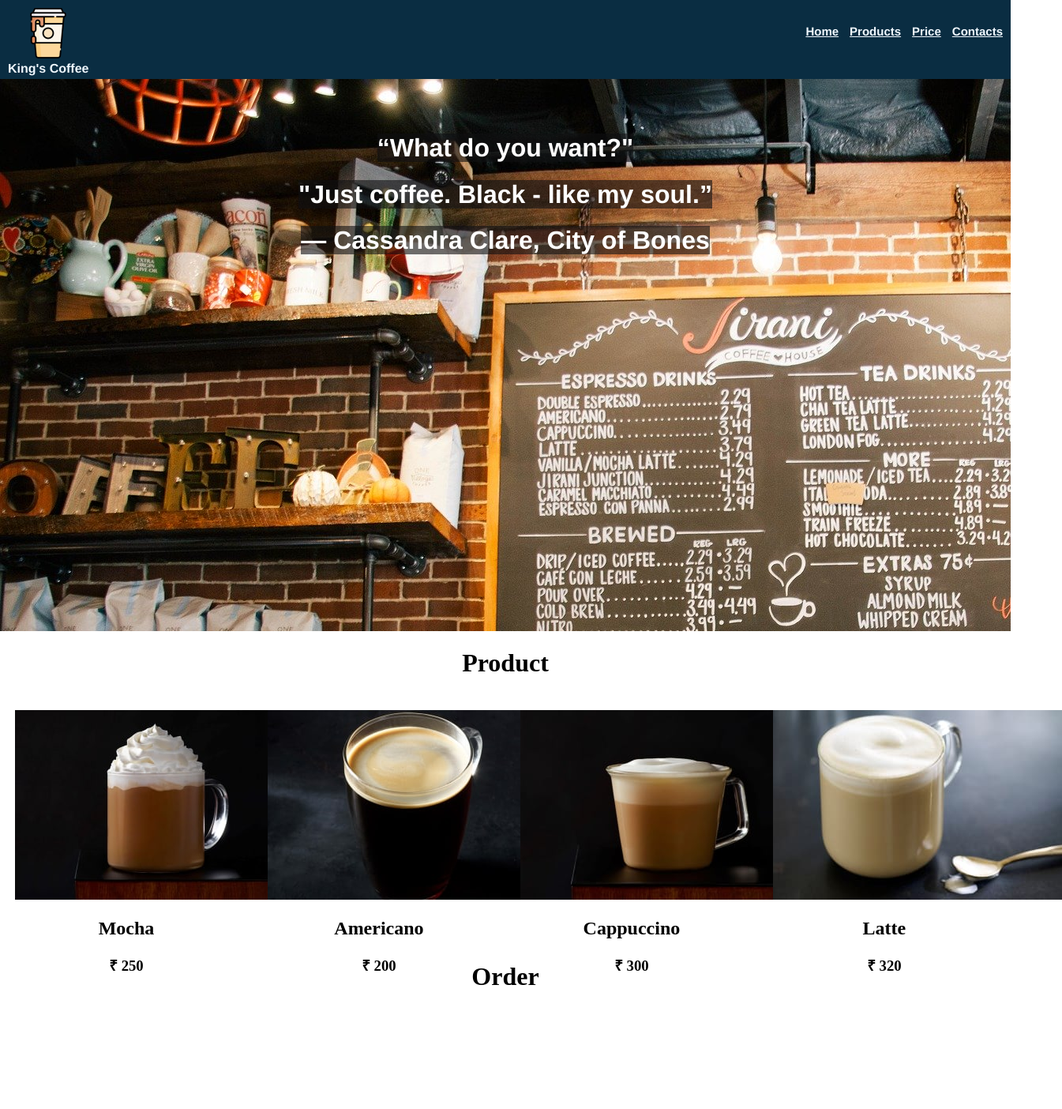
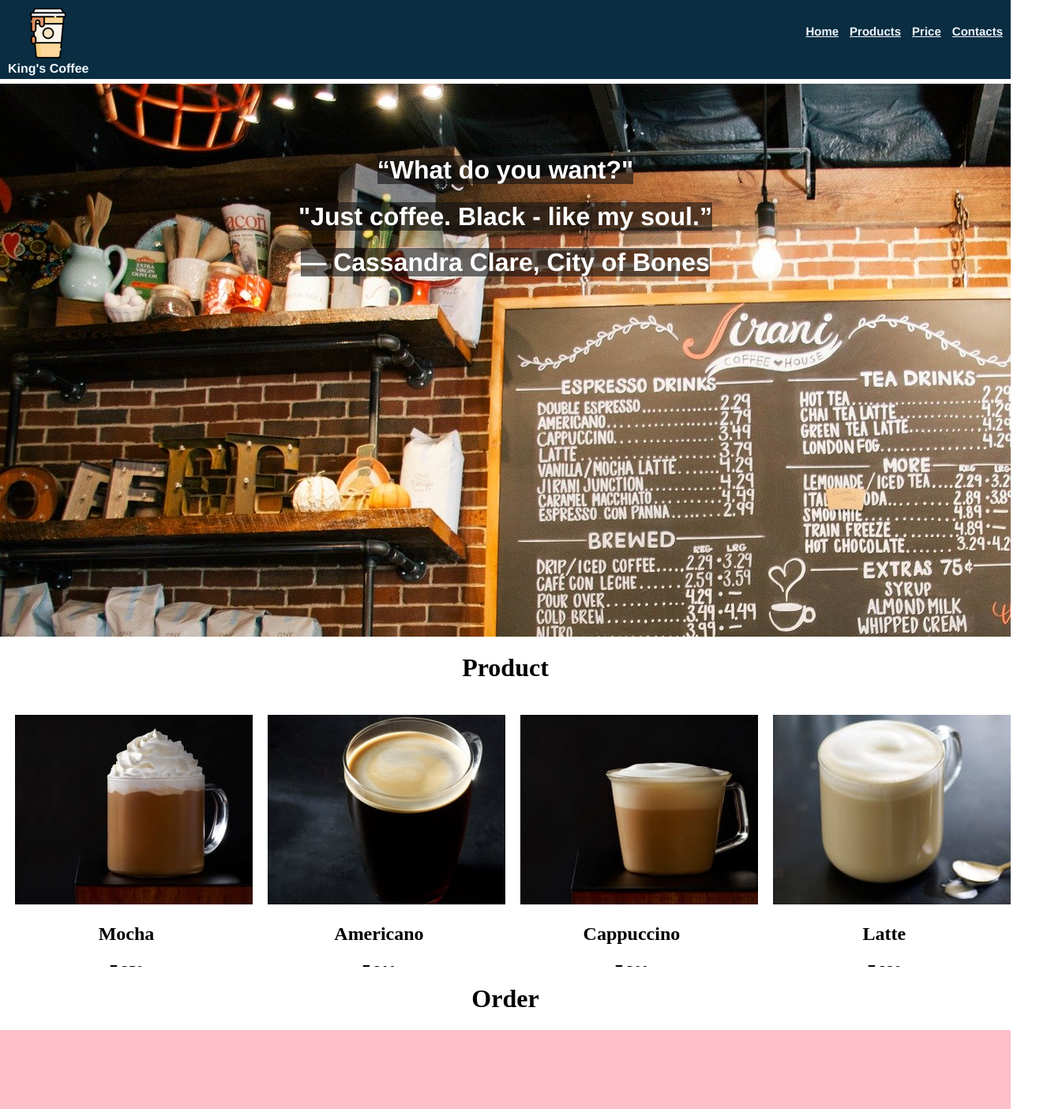
Before and after one commit to pandey-alok/CoffeeShop, a plain HTML site: page index.html in a window 1280 px wide. Shown: the whole page at 79% size, 1345 px wide, since content can reach past the window. Before the commit the page ends 1276 px from the top, so only its background shows below. Drawn offline with Linux system fonts and the light colour scheme.

Commit message:
Editing the styles

```diff
--- a/coffeeshop.css
+++ b/coffeeshop.css
@@ -2,18 +2,15 @@ body{
     margin: 0px;
 }
 .coffee-header{
-    position: fixed;
-    left: 0px ;
-    right: 0px;
+    position: sticky;
     height: 100px;
     width: 100%;
     background-color: #0a2d42;
     z-index: 999;
 }
 .div-logo{
-    margin: 10px;
+    padding: 10px;
     float: left;
-    position: absolute;
     top: 0px;
     text-align: center;
 }
@@ -41,8 +38,6 @@ body{
 }
 
 .site-content{
-    position: absolute;
-    top: 78px;
     width: 100%;
 }
 
@@ -99,3 +94,12 @@ body{
     padding: 10px;
     margin: 10px;
 }
+
+div {
+    overflow: hidden;
+}
+
+.coffee-footer{
+    background: pink;
+    height: 100px;
+}
--- a/index.html
+++ b/index.html
@@ -65,6 +65,8 @@
                     </div>
                 </div>
             </div>
+            <div class="coffee-footer">
+            </div>
         </div>
     </body>
 </html>
```
